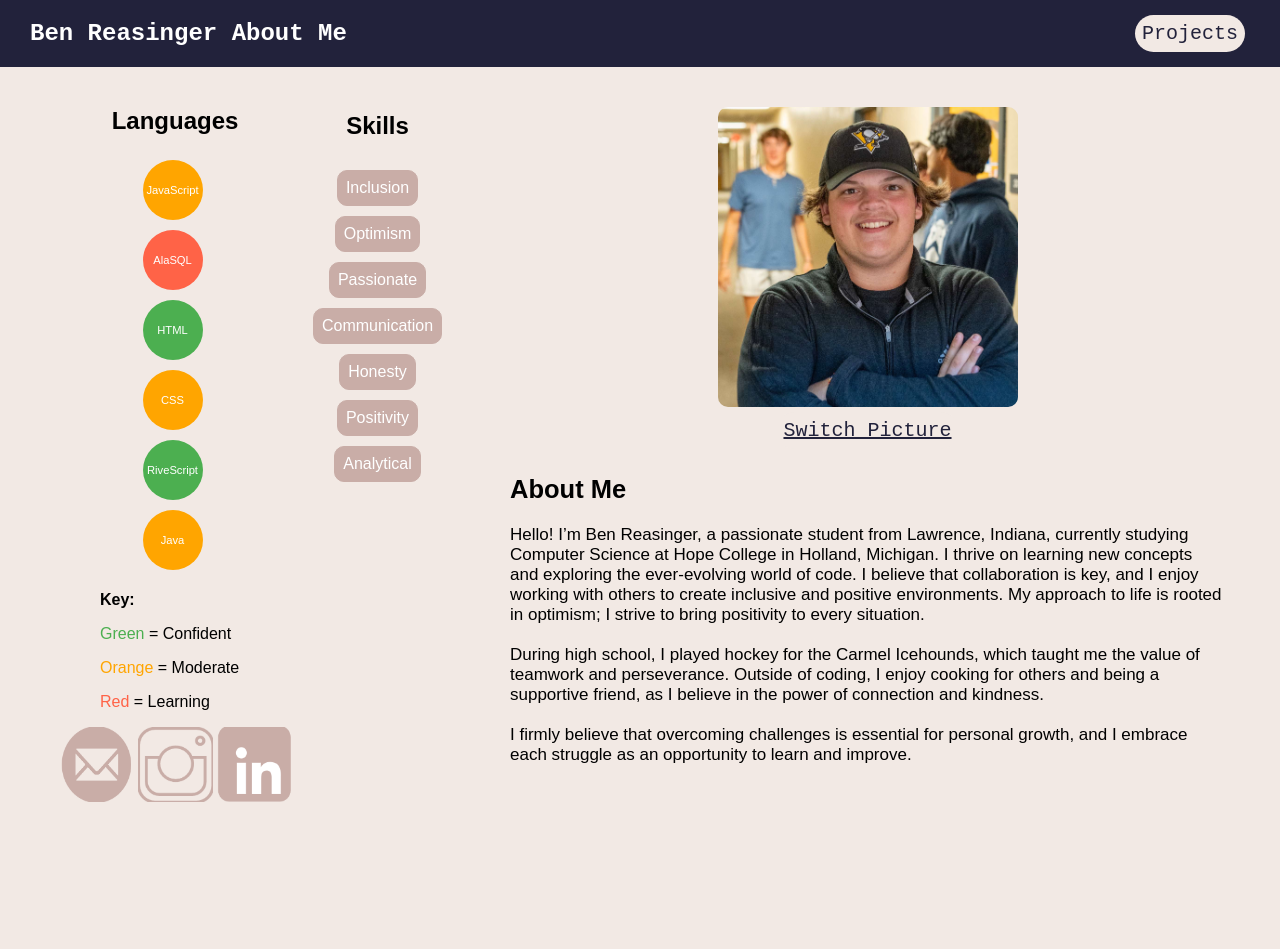
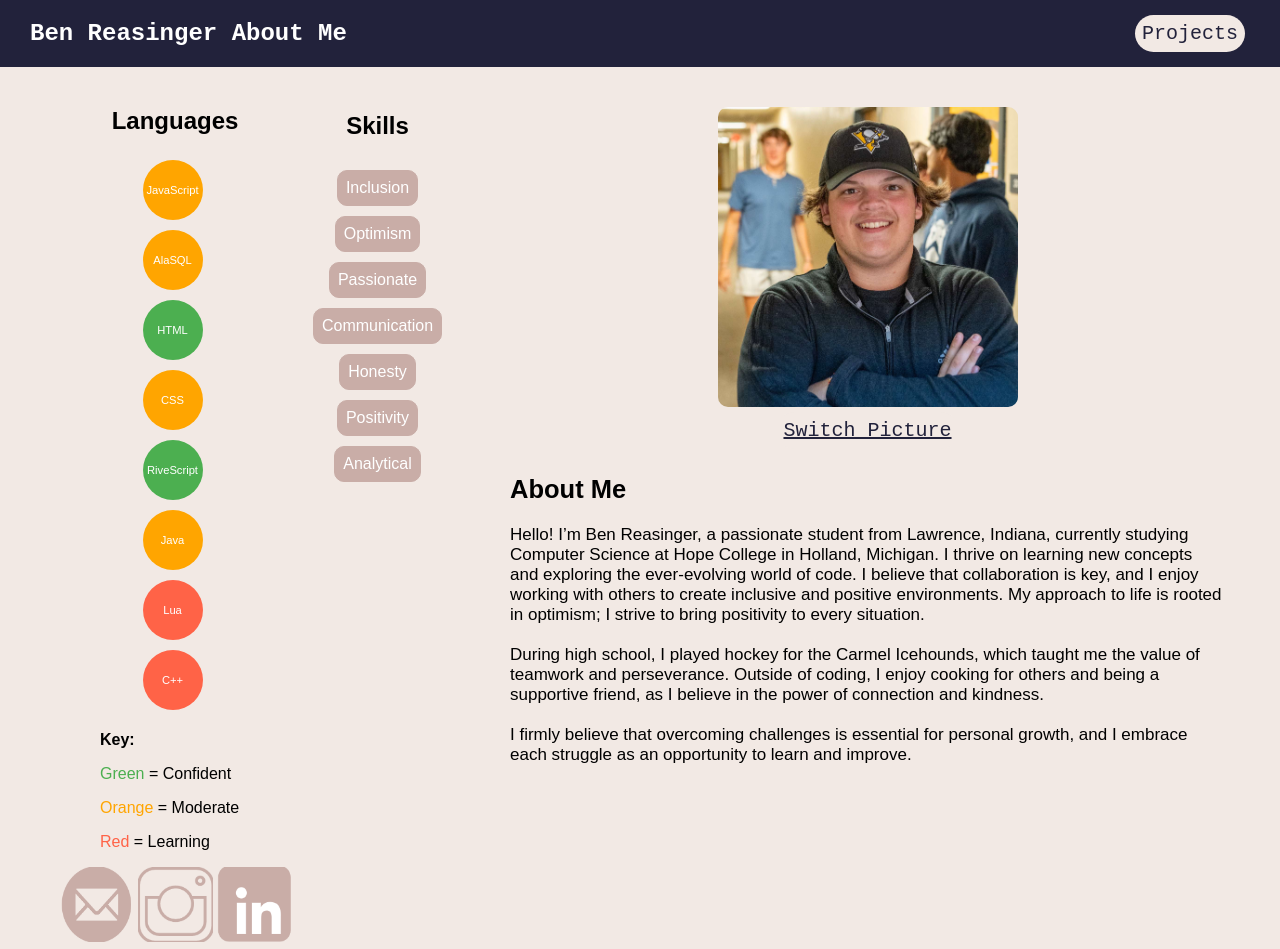
Before and after one commit to benreasinger/benreasinger.github.io, a plain HTML site: page index.html in a window 1280 px wide. Before the commit the page ends 826 px from the top, so only its background shows below. Drawn offline with Linux system fonts and the light colour scheme.

Commit message:
Update index.html

```diff
--- a/index.html
+++ b/index.html
@@ -24,11 +24,13 @@
                 <h2>Languages</h2>
                 <div class="language-container">
                     <div class="language javascript">JavaScript</div>
-                    <div class="language alasql">AlaSQL</div>
+                    <div class="language javascript">AlaSQL</div>
                     <div class="language html">HTML</div>
                     <div class="language css">CSS</div>
                     <div class="language rivescript">RiveScript</div>
                     <div class="language javascript">Java</div>
+                    <div class="language alasql">Lua</div>
+                    <div class="language alasql">C++</div>
                 </div>
                 <div class="key">
                     <p><b>Key:</b></p>
```
